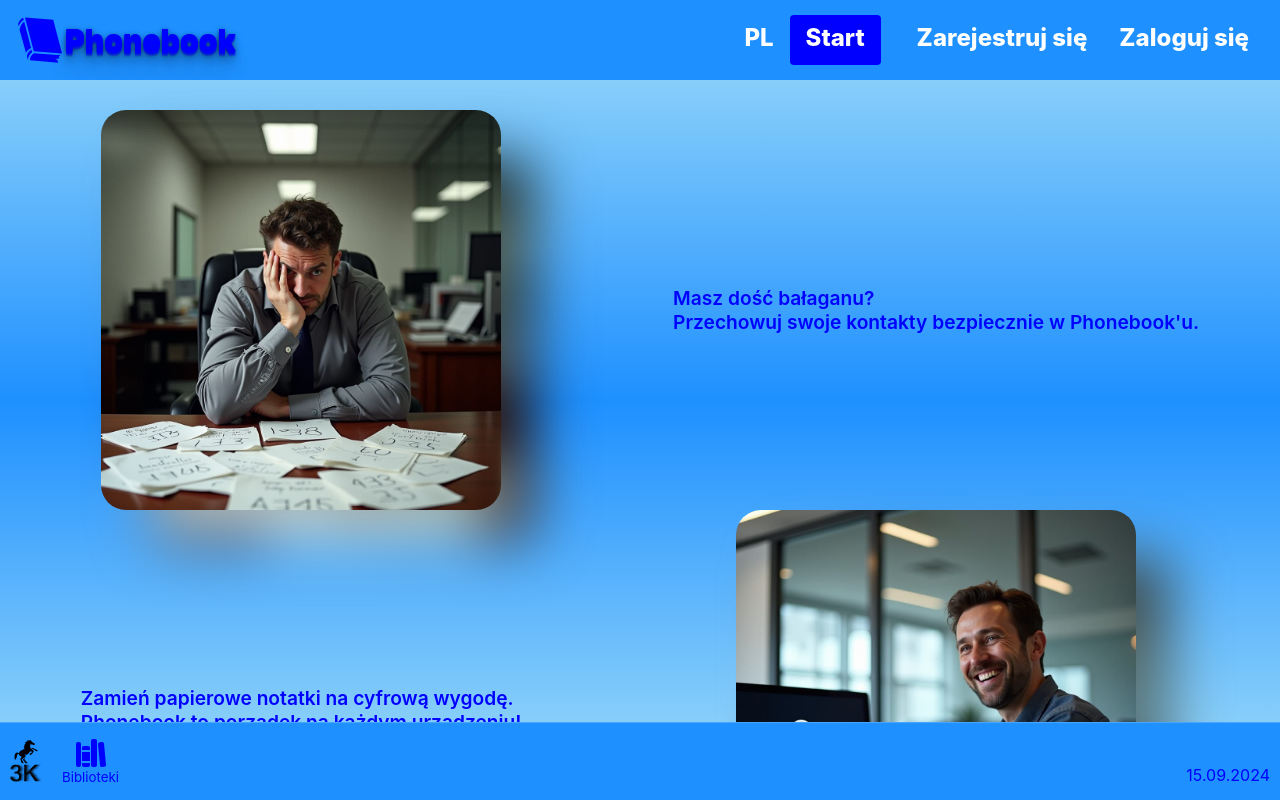
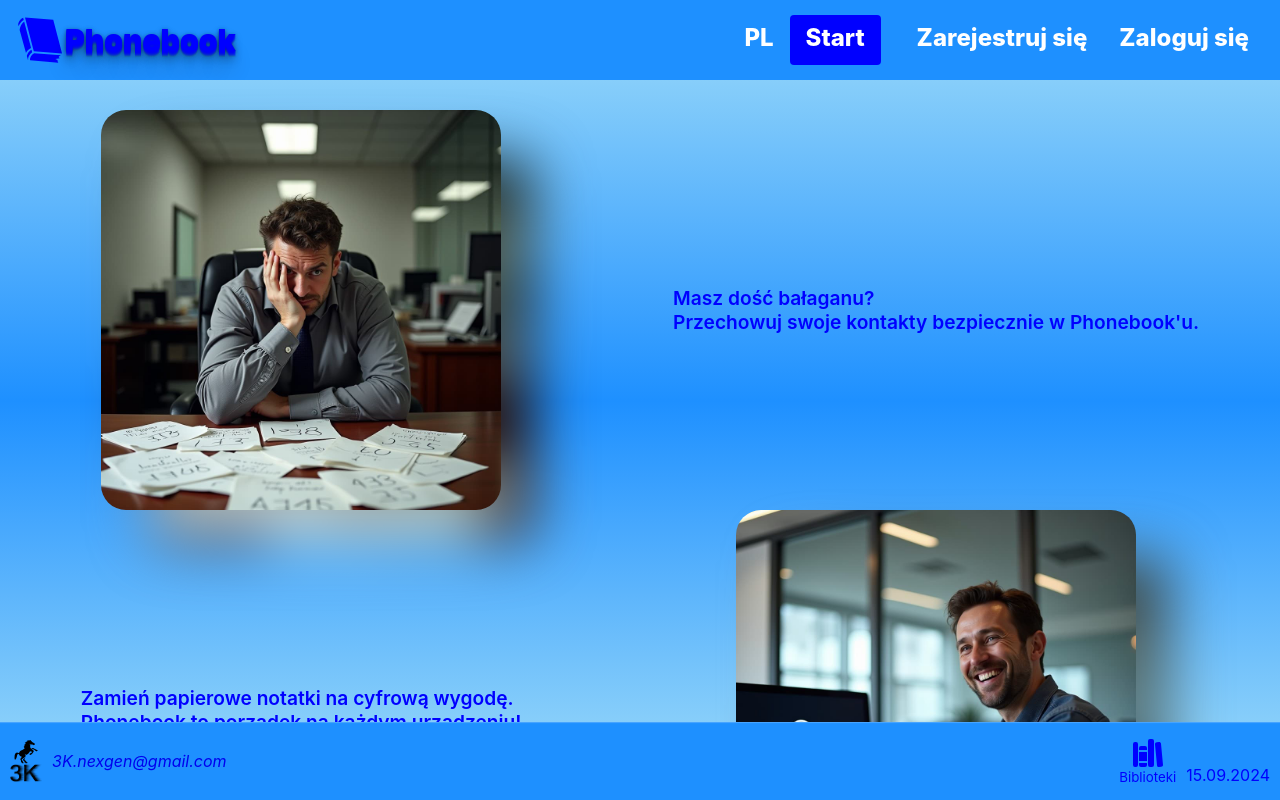
Before and after one commit to KonradKinok/goit-react-hw-08-phonebook, a React (Vite) app: page /#/ in a window 1280 px wide. Built offline with nearby package versions, Linux system fonts and the light colour scheme.

Commit message:
18.09.2024

```diff
--- a/src/components/Footer/Footer.module.scss
+++ b/src/components/Footer/Footer.module.scss
@@ -10,13 +10,14 @@
     color: white;
     box-shadow: inset 0px 2px 1px -1px rgba(255, 255, 255, 0.2),
         0px 1px 1px 0px rgba(255, 255, 255, 0.14), 0px 1px 3px 0px rgba(255, 253, 253, 0.12);
-    margin: auto auto
+    margin: auto auto;
+
 }
 
 .footer-container {
     display: flex;
     align-items: center;
-    gap: 20px;
+    gap: 10px;
 }
 
 .footer-logo {
@@ -40,6 +41,12 @@
     cursor: pointer;
 }
 
+.footer-container-libraries-date {
+    display: flex;
+    flex-flow: row;
+    gap: 10px;
+}
+
 .footer-date {
     align-self: flex-end;
     color: var(--footer-text-color);
--- a/src/components/Footer/Footer.tsx
+++ b/src/components/Footer/Footer.tsx
@@ -24,15 +24,14 @@ export const Footer: React.FC = () => {
      <img src={footerLogoImage} alt="logoImage" width="24" />
      <img src={footerLogoText} alt="logoText" />
     </div>
-    <div
-     className={scss["footer-libraries"]}
-     onClick={handleMenuMobileModalOpen}>
-     <IoLibrary size={32} />
-     <small>{langDictionary.footerLibraries[currentLanguage]}</small>
-    </div>
-   </div>
-   <div className={scss["footer-date"]}>
-    <p>15.09.2024</p>
+
+    <address>
+     <ul>
+      <li>
+       <a href="mailto:3k.nexgen@gmail.com">3K.nexgen@gmail.com</a>
+      </li>
+     </ul>
+    </address>
    </div>
 
    <ModalLibraries
@@ -40,12 +39,17 @@ export const Footer: React.FC = () => {
     isModalLibrariesOpen={isModalLibrariesOpen}
    />
 
-   {/* {isModalLibrariesOpen && (
-    <ModalLibraries
-     closeModal={handleMenuMobileModalOpen}
-     isModalLibrariesOpen={isModalLibrariesOpen}
-    />
-   )} */}
+   <div className={scss["footer-container-libraries-date"]}>
+    <div
+     className={scss["footer-libraries"]}
+     onClick={handleMenuMobileModalOpen}>
+     <IoLibrary size={32} />
+     <small>{langDictionary.footerLibraries[currentLanguage]}</small>
+    </div>
+    <div className={scss["footer-date"]}>
+     <p>15.09.2024</p>
+    </div>
+   </div>
   </footer>
  );
 };
```
